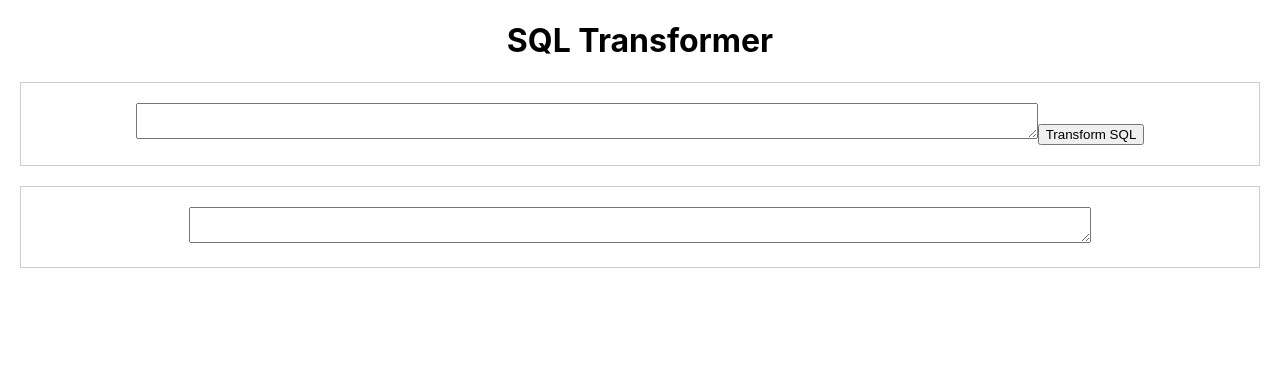
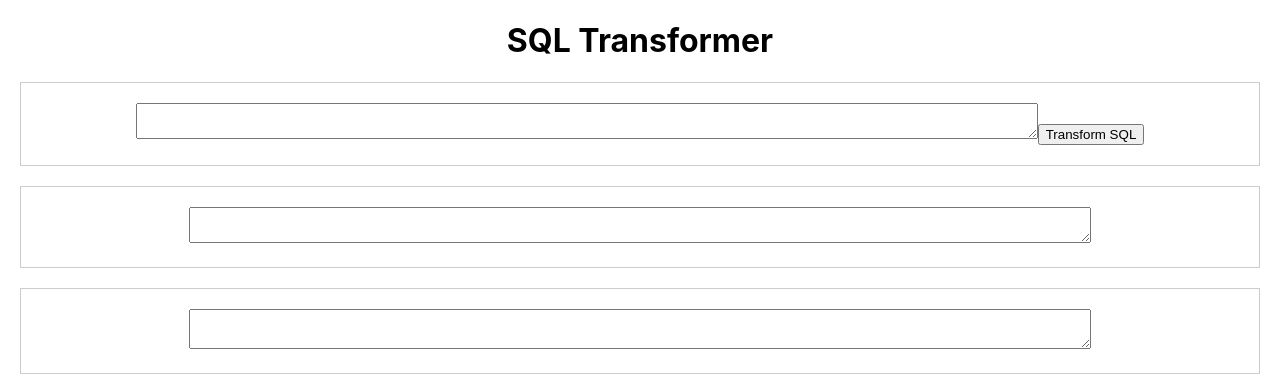
Before and after one commit to striderkein/eaglys-web, a React (Create React App) app: page / in a window 1280 px wide. Shown: the top 388 px of the page. Built offline with nearby package versions, Linux system fonts and the light colour scheme; no server answers.

Commit message:
feat:add section 3 for display columnMap

```diff
--- a/src/App.css
+++ b/src/App.css
@@ -36,7 +36,8 @@
 
 .hoge,
 .ast-area,
-.sql-area {
+.sql-area,
+.map-area {
   width: 70vw;
 }
 
--- a/src/components/Main.js
+++ b/src/components/Main.js
@@ -3,10 +3,12 @@ import axios from 'axios';
 
 import Section1 from './Section1';
 import Section2 from './Section2';
+import Section3 from './Section3';
 
 function Main() {
   const [sql, setSql] = useState('');
   const [modifiedSql, setModifiedSql] = useState('');
+  const [columnMap, setColumnMap] = useState('');
 
   const apiUrl = `${process.env.REACT_APP_API_HOST}:${process.env.REACT_APP_API_PORT}`;
 
@@ -23,6 +25,7 @@ function Main() {
       const rebuiltQuery = await axios.post(`${apiUrl}/rebuild-sql`, modifiedAst.data );
       console.log("API-3 Response:", rebuiltQuery);
       setModifiedSql(JSON.stringify(rebuiltQuery.data.query, null, 2).replace(/^"|"$|`/g, ''));
+      setColumnMap(JSON.stringify(modifiedAst.data.columnMap, null, 2));
     } catch (error) {
       console.error("API Error:", error);
     }
@@ -37,7 +40,7 @@ function Main() {
         handleTransformChange={handleTransformChange}
       />
       <Section2 sql={modifiedSql} />
-      {/* TODO: Add a section to display the map */}
+      <Section3 columnMap={columnMap} />
     </div>
   );
 }
--- /dev/null
+++ b/src/components/Section3.js
@@ -0,0 +1,27 @@
+import React, { useEffect } from 'react';
+
+function Section3({ columnMap }) {
+  const adjustHeight = () => {
+    const textarea = document.querySelector('.map-area');
+    if (textarea) {
+      textarea.style.height = "inherit";
+      textarea.style.height = (textarea.scrollHeight) + "px";
+    }
+  }
+
+  useEffect(() => {
+    adjustHeight();
+  }, [columnMap]);
+
+  return (
+    <section className="section-2">
+      <textarea
+        value={columnMap}
+        className="map-area"
+        onChange={adjustHeight}
+      />
+    </section>
+  );
+}
+
+export default Section3;
```
